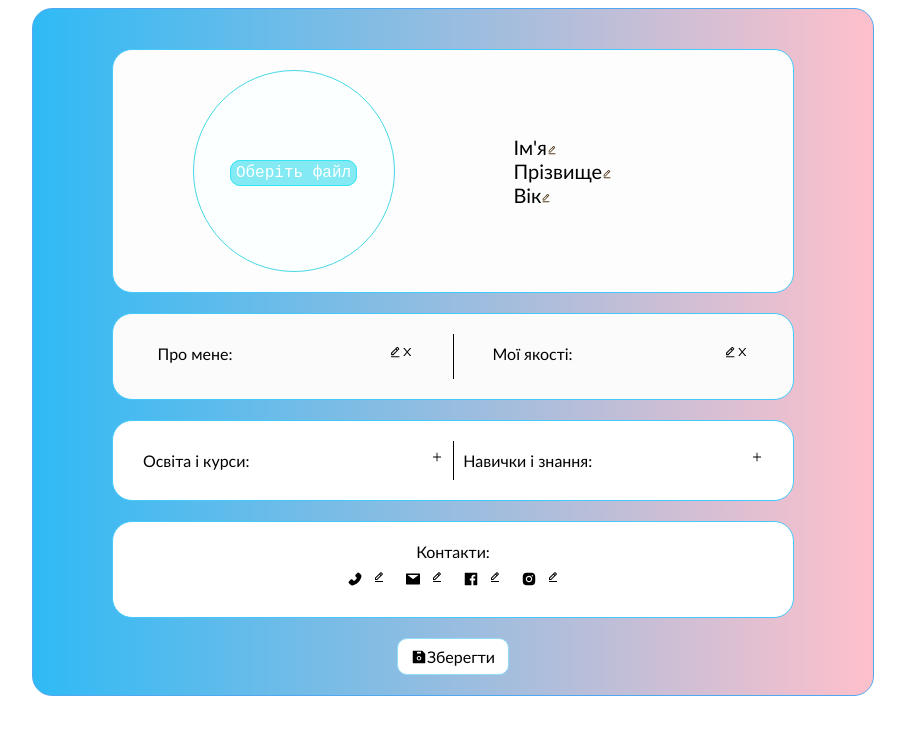
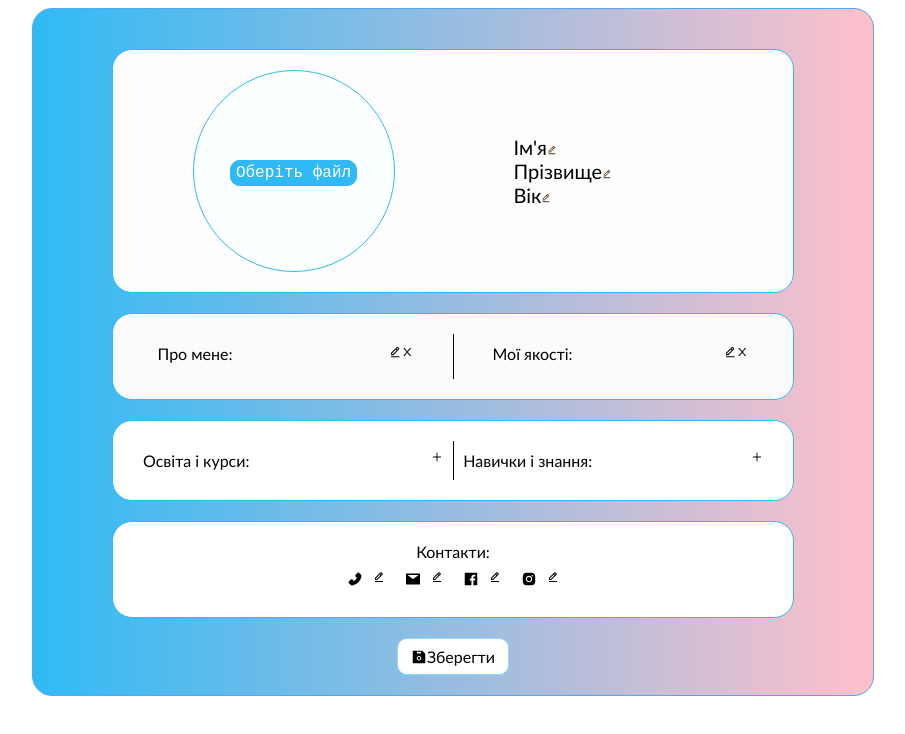
Before and after one commit to Averybigcrocodile/My_resume, a React (Create React App) app: page / in a window 1280 px wide. Both pictures are taken after a click on the icon 640 px from the left and 148 px from the top of the page. Shown: the top 734 px of the page, without its empty margins (187-1092 px from the left). Built offline with nearby package versions, Linux system fonts and the light colour scheme.

Commit message:
Change styles

```diff
--- a/src/components/resume/about/style.css
+++ b/src/components/resume/about/style.css
@@ -2,7 +2,7 @@
     display: flex;
     justify-content: space-around;
     background-color: rgb(251, 251, 251);
-    border: 1px solid rgb(67, 201, 250);
+    border: 1px solid rgb(47, 186, 245);
     min-width: 80%;
     max-width: 80%;
     padding: 20px;
--- a/src/components/resume/contacts/style.css
+++ b/src/components/resume/contacts/style.css
@@ -1,7 +1,7 @@
 .contacts {
     min-width: 80%;
     background-color: rgb(255, 255, 255);
-    border: 1px solid rgb(67, 201, 250);
+    border: 1px solid rgb(47, 186, 245);
     padding: 20px;
     margin: 20px;
     border-radius: 20px;
--- a/src/components/resume/education/style.css
+++ b/src/components/resume/education/style.css
@@ -6,7 +6,7 @@
     border-radius: 20px;
     display: flex;
     justify-content: space-around;
-    border: 1px solid rgb(67, 201, 250);
+    border: 1px solid rgb(47, 186, 245);
 }
 
 .line {
--- a/src/components/resume/header/style.css
+++ b/src/components/resume/header/style.css
@@ -7,7 +7,7 @@
     border-radius: 20px;
     margin: 20px;
     padding: 20px;
-    border: 1px solid rgb(67, 201, 250);
+    border: 1px solid rgb(47, 186, 245);
 }
 .header__info {
     display: flex;
--- a/src/components/resume/photo/style.css
+++ b/src/components/resume/photo/style.css
@@ -9,7 +9,7 @@
     border-radius: 50%;
     position: relative;
     overflow: hidden;
-    border: 1px solid rgb(70, 216, 230);
+    border: 1px solid rgb(47, 186, 245);
 }
 .imgUser__img {
     width: 100%;
@@ -49,10 +49,10 @@
 
   .input__file-button {
     font-family: 'Courier New', Courier, monospace;
-    border: 1px solid rgb(57, 227, 243);
+    border: 1px solid rgb(47, 186, 245);
     padding: 3px 5px;
     border-radius: 10px;
-    background-color:  rgb(131, 234, 244);
+    background-color: rgb(47, 186, 245);
     color: white;
     cursor: pointer;
   }
--- a/src/components/resume/save_button/style.css
+++ b/src/components/resume/save_button/style.css
@@ -11,7 +11,7 @@
 }
 
 .save__btn:hover {
-    background-color: rgb(137, 238, 243);
+    background-color: rgb(47, 186, 245);
     transition: 0.3s;
     color: rgb(64, 64, 65);
 }
```
